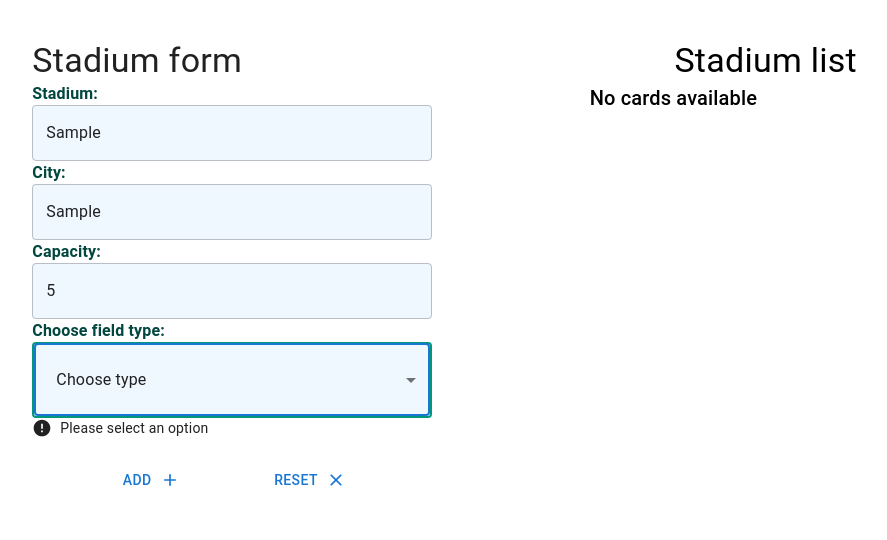
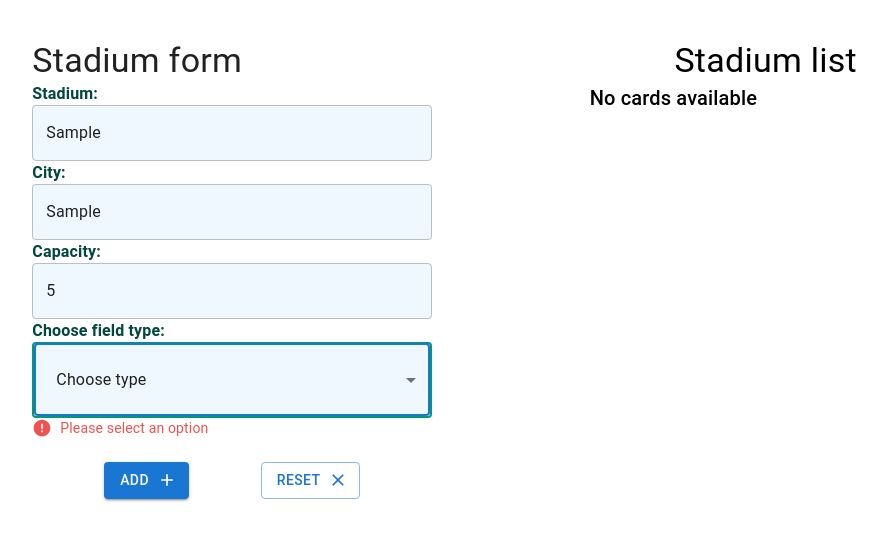
Before and after one commit to proga-react-practice/sigma-ivan-ostapiv, a React (Vite) app: page / in a window 1280 px wide. Both pictures are taken after typing "Sample", "Sample", "5" into the empty fields and a click on the button "ADD". Shown: the top 540 px of the page, without its empty margins (141-1028 px from the left). Built offline with nearby package versions, Linux system fonts and the light colour scheme.

Commit message:
Update structure and styles for Form component

```diff
--- a/src/components/Form.tsx
+++ b/src/components/Form.tsx
@@ -13,6 +13,7 @@ import {SelectChangeEvent} from "@mui/material/Select";
 import ErrorIcon from "@mui/icons-material/Error";
 import AddIcon from "@mui/icons-material/Add";
 import ClearIcon from "@mui/icons-material/Clear";
+import {theme} from "../utils/theme";
 
 interface FormProps {
     setCardInfo: React.Dispatch<React.SetStateAction<CardProps[]>>;
@@ -156,10 +157,13 @@ const Form: React.FC<FormProps> = ({setCardInfo}) => {
     ];
 
     return (
-        <Paper elevation={0} className="form-container">
+        <Paper elevation={0} sx={{width: {xm: "100%", lg: "400px"}}}>
             <Typography variant="h4">Stadium form</Typography>
             <Box component="form" className="stadium-form">
-                <Box className="input-container">
+                <Box
+                    sx={{md: {minHeight: "105px"}}}
+                    className="input-container"
+                >
                     <InputLabel htmlFor="stadium-name">Stadium:</InputLabel>
                     <Input
                         type="text"
@@ -173,7 +177,11 @@ const Form: React.FC<FormProps> = ({setCardInfo}) => {
                     />
 
                     {stadiumNameError && (
-                        <Stack direction="row" gap={1}>
+                        <Stack
+                            direction="row"
+                            gap={1}
+                            sx={{color: theme.palette.error.light}}
+                        >
                             <ErrorIcon fontSize="small" />
                             <Typography variant="body2">
                                 {stadiumNameError}
@@ -181,7 +189,10 @@ const Form: React.FC<FormProps> = ({setCardInfo}) => {
                         </Stack>
                     )}
                 </Box>
-                <Box className="input-container">
+                <Box
+                    sx={{md: {minHeight: "105px"}}}
+                    className="input-container"
+                >
                     <InputLabel htmlFor="city">City:</InputLabel>
                     <Input
                         type="text"
@@ -194,13 +205,20 @@ const Form: React.FC<FormProps> = ({setCardInfo}) => {
                         onChange={handleCityChange}
                     />
                     {cityError && (
-                        <Stack direction="row" gap={1}>
+                        <Stack
+                            direction="row"
+                            gap={1}
+                            sx={{color: theme.palette.error.light}}
+                        >
                             <ErrorIcon fontSize="small" />
                             <Typography variant="body2">{cityError}</Typography>
                         </Stack>
                     )}
                 </Box>
-                <Box className="input-container">
+                <Box
+                    sx={{md: {minHeight: "105px"}}}
+                    className="input-container"
+                >
                     <InputLabel htmlFor="capacity">Capacity:</InputLabel>
                     <Input
                         type="number"
@@ -213,7 +231,13 @@ const Form: React.FC<FormProps> = ({setCardInfo}) => {
                         onChange={handleCapacityChange}
                     />
                     {capacityError && (
-                        <Stack direction="row" gap={1}>
+                        <Stack
+                            direction="row"
+                            gap={1}
+                            sx={{
+                                color: theme.palette.error.light,
+                            }}
+                        >
                             <ErrorIcon fontSize="small" />
                             <Typography variant="body2">
                                 {capacityError}
@@ -221,7 +245,10 @@ const Form: React.FC<FormProps> = ({setCardInfo}) => {
                         </Stack>
                     )}
                 </Box>
-                <Box className="input-container select-container">
+                <Box
+                    sx={{md: {minHeight: "105px"}}}
+                    className="input-container select-container"
+                >
                     <InputLabel htmlFor="field-type">
                         Choose field type:
                     </InputLabel>
@@ -236,7 +263,11 @@ const Form: React.FC<FormProps> = ({setCardInfo}) => {
                         value={fieldType}
                     />
                     {fieldTypeError && (
-                        <Stack direction="row" gap={1}>
+                        <Stack
+                            direction="row"
+                            gap={1}
+                            sx={{color: theme.palette.error.light}}
+                        >
                             <ErrorIcon fontSize="small" />
                             <Typography variant="body2">
                                 {fieldTypeError}
@@ -246,6 +277,7 @@ const Form: React.FC<FormProps> = ({setCardInfo}) => {
                 </Box>
                 <Box mt={3} display="flex" justifyContent="space-evenly">
                     <Button
+                        variant="contained"
                         type="submit"
                         onClick={handleSubmit}
                         endIcon={<AddIcon />}
@@ -253,6 +285,7 @@ const Form: React.FC<FormProps> = ({setCardInfo}) => {
                         Add
                     </Button>
                     <Button
+                        variant="outlined"
                         type="reset"
                         onClick={handleFormReset}
                         endIcon={<ClearIcon />}
```
